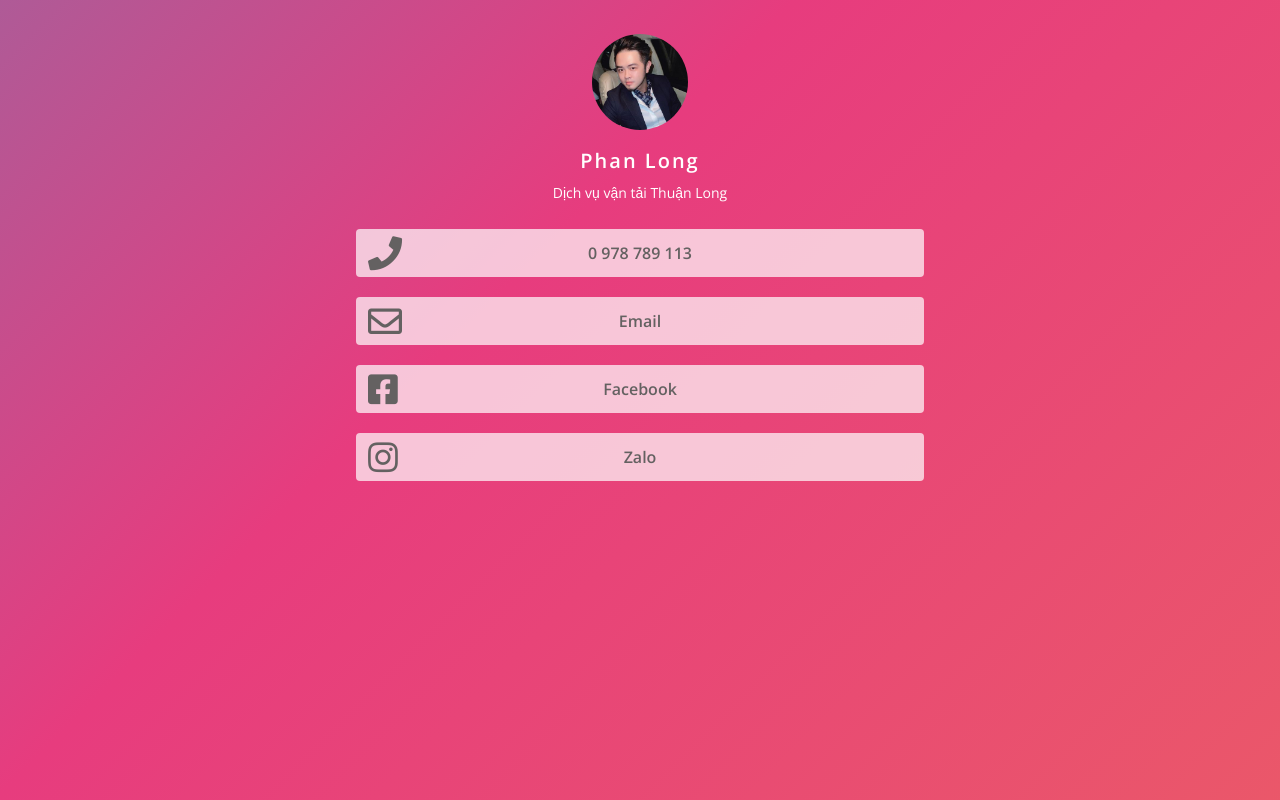
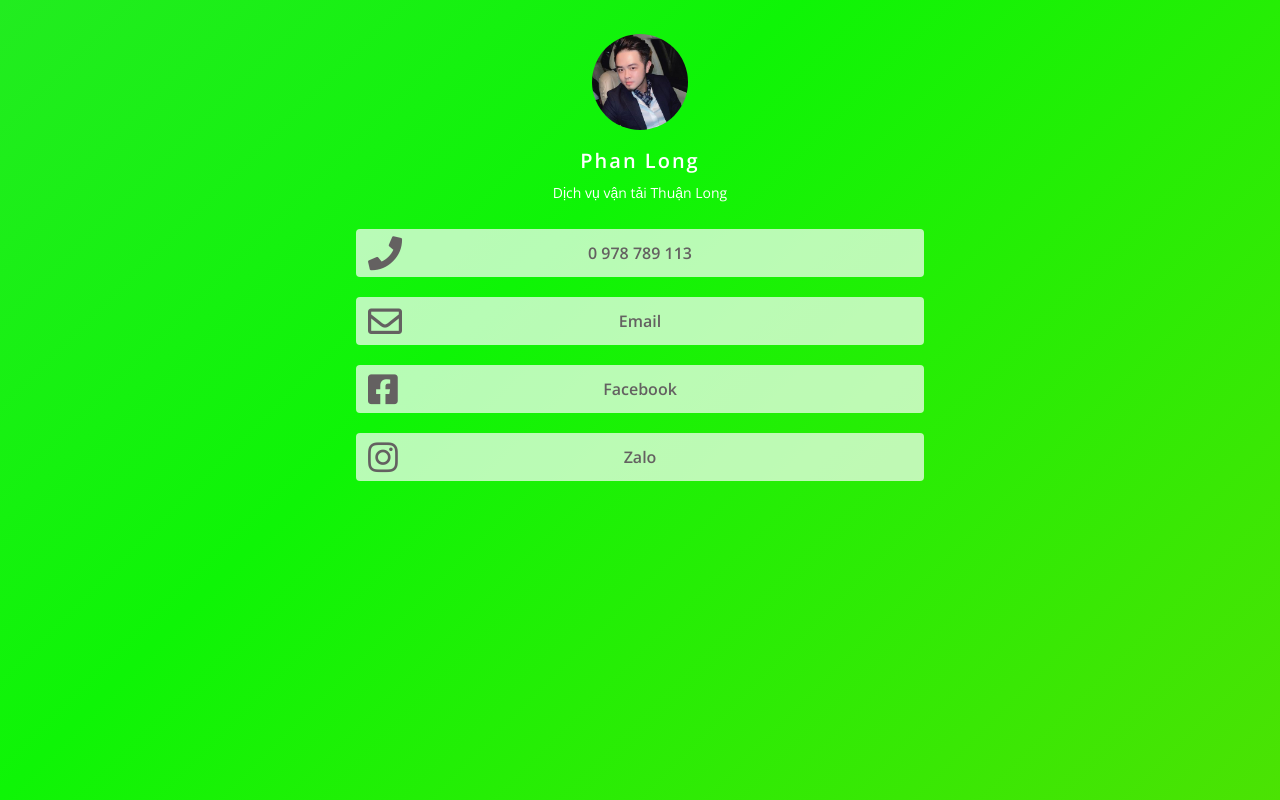
Before and after one commit to kisibongtoi1111/phanlong-bio.github.io, a plain HTML site: page index.html in a window 1280 px wide. Drawn offline with nearby package versions, Linux system fonts and the light colour scheme.

Commit message:
v7 improved

```diff
--- a/style.css
+++ b/style.css
@@ -33,7 +33,7 @@ body {
 
 #wrapper {
     overflow: hidden;
-    background: linear-gradient(-45deg, #EE7752, #E73C7E, #23A6D5, #23D5AB);
+    background: linear-gradient(-45deg, #92CD00, #0ef506, #54d661, #2C6700);
     height: 100%;
     background-position: center;
     background-repeat: no-repeat;
```
